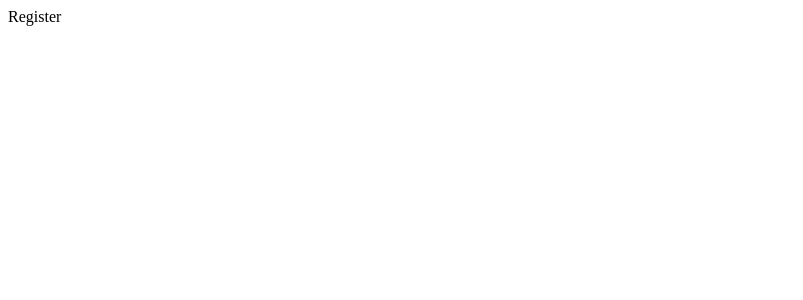
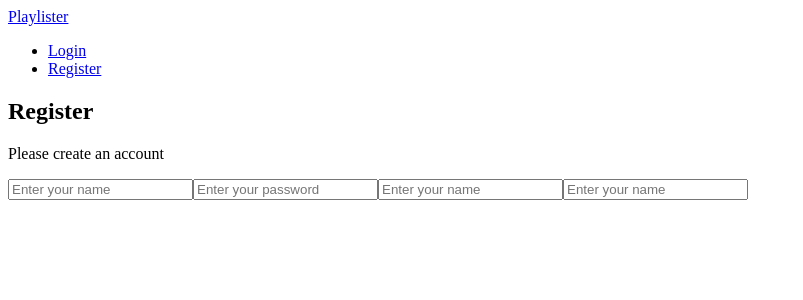
Before and after one commit to ggvhs/Playlist, a React (Create React App) app in the folder frontend/: page /register in a window 1280 px wide. Shown: the top 300 px of the page, without its empty margins (0-803 px from the left). Built offline with nearby package versions, Linux system fonts and the light colour scheme.

Commit message:
Header component and register page being modified

```diff
--- a/frontend/src/App.js
+++ b/frontend/src/App.js
@@ -1,5 +1,6 @@
 import React from 'react';
 import {BrowserRouter as Router, Routes, Route} from 'react-router-dom'
+import Header from './components/Header';
 import Dashboard from './pages/Dashboard';
 import Login from './pages/Login';
 import Register from './pages/Register';
@@ -10,6 +11,7 @@ function App() {
     <>
       <Router>
         <div>
+          <Header />
           <Routes>
             <Route path='/' element={<Dashboard/>}/>
             <Route path='/login' element={<Login/>}/>
--- /dev/null
+++ b/frontend/src/components/Header.jsx
@@ -0,0 +1,25 @@
+import {Link} from 'react-router-dom'
+
+function Header() {
+  return (
+    <header>
+        <div>
+            <Link to='/'>Playlister</Link>
+        </div>
+        <ul>
+            <li>
+                <Link>
+                    Login
+                </Link>
+            </li>
+            <li>
+                <Link>
+                    Register
+                </Link>
+            </li>
+        </ul>
+    </header>
+  )
+}
+
+export default Header
--- a/frontend/src/pages/Register.jsx
+++ b/frontend/src/pages/Register.jsx
@@ -1,9 +1,64 @@
-import React from 'react'
+import { useState, useEffect } from "react";
+
+import React from "react";
 
 function Register() {
+  const [formData, setFormData] = useState({
+    name: "",
+    email: "",
+    password: "",
+    password2: "",
+  });
+
+  const { name, email, password, password2 } = formData;
+
+  const onChange = () => {}
+
   return (
-    <div>Register</div>
-  )
+    <>
+      <section>
+        <h1>Register</h1>
+        <p>Please create an account</p>
+      </section>
+
+      <section>
+        <form>
+          <input
+            type="text"
+            id="name"
+            name="name"
+            value={name}
+            placeholder="Enter your name"
+            onChange={onChange}
+          />
+          <input
+            type="email"
+            id="email"
+            name="email"
+            value={email}
+            placeholder="Enter your password"
+            onChange={onChange}
+          />
+          <input
+            type="password"
+            id="password"
+            name="password"
+            value={password}
+            placeholder="Enter your name"
+            onChange={onChange}
+          />
+          <input
+            type="text"
+            id="name"
+            name="name"
+            value={name}
+            placeholder="Enter your name"
+            onChange={onChange}
+          />
+        </form>
+      </section>
+    </>
+  );
 }
 
-export default Register
+export default Register;
```
